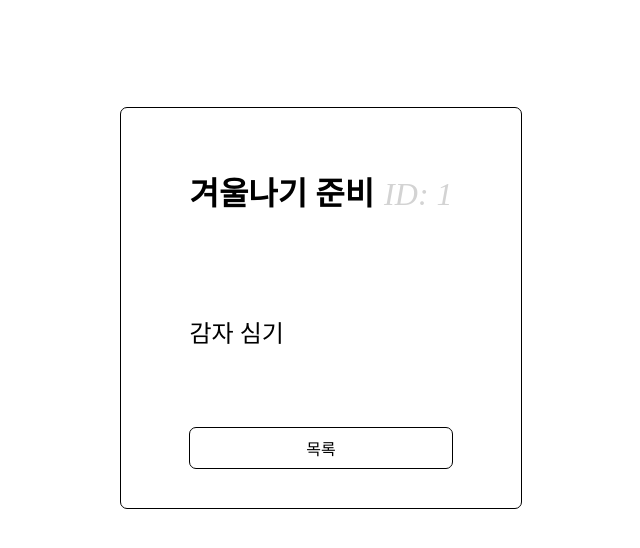
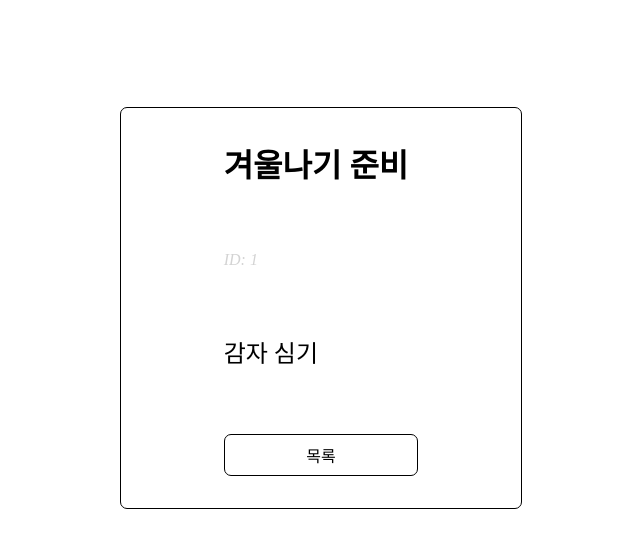
Before and after one commit to heayounchoi/todolist_Redux, a React (Create React App) app: page /todolist/1 in a window 1280 px wide. Shown: the top 548 px of the page, without its empty margins (319-959 px from the left). Built offline with nearby package versions, Linux system fonts and the light colour scheme.

Commit message:
css 수정

```diff
--- a/src/pages/TodoList.jsx
+++ b/src/pages/TodoList.jsx
@@ -23,6 +23,8 @@ const TodoBox = styled.div`
 `;
 
 const TodoTitle = styled.span`
+    font-size: xx-large;
+    font-weight: bolder;
     margin-right: 10px;
 `;
 
@@ -65,7 +67,8 @@ const TodoList = () => {
     return (
         <Wrap>
             <TodoBox>
-                <h1><TodoTitle>{todoList.title}</TodoTitle><TodoId>ID: {todoList.id}</TodoId></h1>
+                <TodoTitle>{todoList.title}</TodoTitle>
+                <TodoId>ID: {todoList.id}</TodoId>
                 <TodoBody>{todoList.body}</TodoBody>
                 <HomeButton to={`/`}>목록</HomeButton>
             </TodoBox>
```
